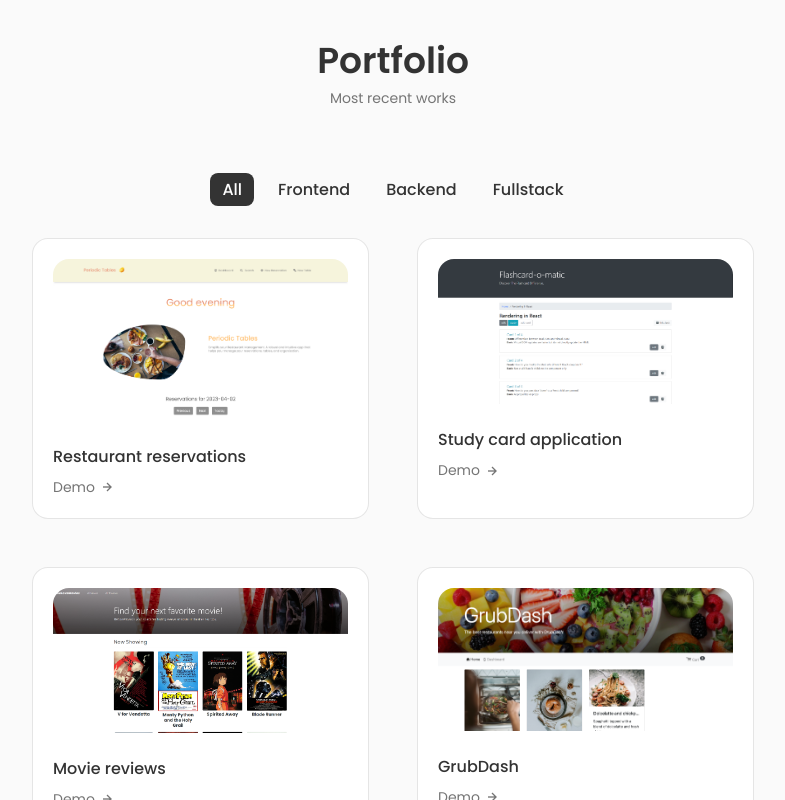
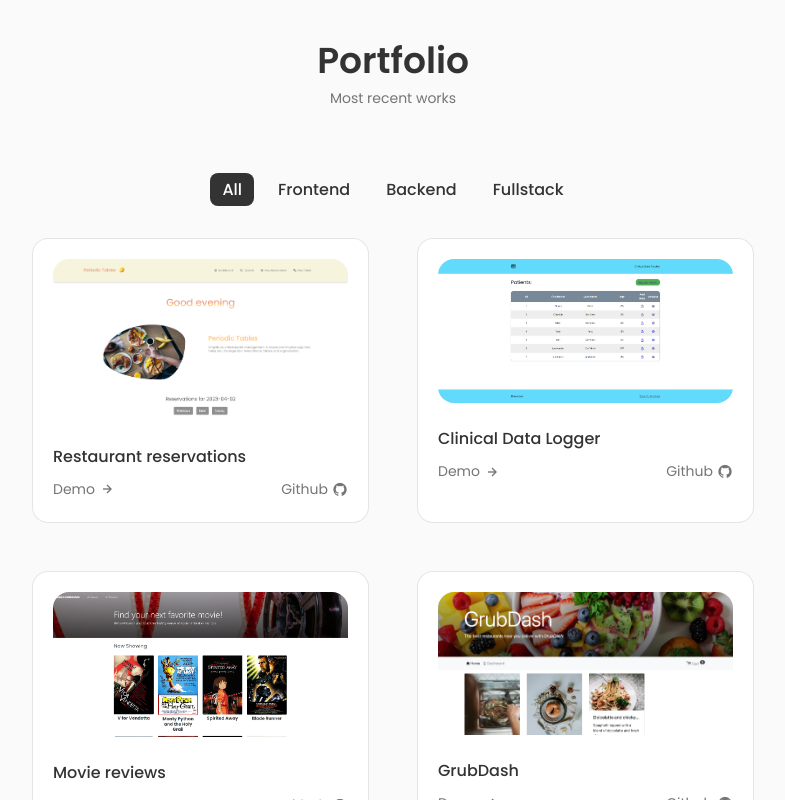
Before and after one commit to EthenThinkful/Portfolio, a React (Create React App) app: page / in a window 1280 px wide. Shown: the part 2000-2800 px from the top of the page, without its empty margins (247-1032 px from the left). Built offline with nearby package versions, Linux system fonts and the light colour scheme.

Commit message:
updated projects with github links and added new clinicals project

```diff
--- a/src/components/work/Data.jsx
+++ b/src/components/work/Data.jsx
@@ -1,7 +1,8 @@
 import Work1 from "../../assets/assets/restaurantReservations.png";
-import Work2 from "../../assets/assets/flashCardApp.png";
+import Work2 from "../../assets/assets/clinicals.PNG";
 import Work3 from "../../assets/assets/weLoveMovies.png";
 import Work4 from "../../assets/assets/grubDash.png";
+import Work5 from "../../assets/assets/flashCardApp.png";
 
 export const projectsData = [
     {
@@ -9,28 +10,39 @@ export const projectsData = [
         image: Work1,
         title: 'Restaurant reservations',
         category: 'fullstack',
-        url: 'https://periodictables.vercel.app/dashboard'
+        url: 'https://periodictables.vercel.app/dashboard',
+        url2: 'https://github.com/EthenThinkful/Restaurant-Reservation-App'
     },
     {
         id: 2,
         image: Work2,
-        title: 'Study card application',
-        category: 'frontend',
-        url: 'https://github.com/EthenThinkful/FlashCardApp'
+        title: 'Clinical Data Logger',
+        category: 'fullstack',
+        url: 'http://clinicaldataloggerfe.s3-website-us-east-1.amazonaws.com/',
+        url2: 'https://github.com/EthenThinkful/ClinicalDataLoggerBackend'
     },
     {
         id: 3,
         image: Work3,
         title: 'Movie reviews',
         category: 'backend',
-        url: 'https://we-love-movies-frontend-red.vercel.app/'
+        url: 'https://we-love-movies-frontend-red.vercel.app/',
+        url2: 'https://github.com/EthenThinkful/WeLoveMovies'
     },
     {
         id: 4,
         image: Work4,
         title: 'GrubDash',
-        category: 'fullstack',
-        url: 'https://grub-dash-front-end-tawny.vercel.app/'
+        category: 'backend',
+        url: 'https://grub-dash-front-end-tawny.vercel.app/',
+        url2: 'https://github.com/EthenThinkful/GrubDash'
+    },
+    {
+        id: 5,
+        image: Work5,
+        title: 'Study card application',
+        category: 'frontend',
+        url2: 'https://github.com/EthenThinkful/FlashCardApp'
     }
 ]
 
--- a/src/components/work/WorksItems.jsx
+++ b/src/components/work/WorksItems.jsx
@@ -5,10 +5,21 @@ const WorksItems = ({item}) => {
         <div className="work__card" key={item.id}>
             <img src={item.image} alt="" className="work__img"/>
             <h3 className="work__title">{item.title}</h3>
+            {item.id === 5 ? <a href={item.url2} className="work__button">
+                Github <i className="bx bx-right-arrow-alt work__button-icon">
+            </i>
+            </a> :
+            <div className="link__container">
             <a href={item.url} className="work__button">
-                Demo <i className="bx bx-right-arrow-alt work__button-icon">
-                </i>
-            </a>
+            Demo <i className="bx bx-right-arrow-alt work__button-icon">
+            </i>
+        </a>
+        <a href={item.url2} className="work__button">
+            Github <i className="uil uil-github work__button-icon"></i>
+        </a>
+        </div>
+
+        }
         </div>
     )
 }
--- a/src/components/work/work.css
+++ b/src/components/work/work.css
@@ -24,6 +24,11 @@
     grid-template-columns: repeat(2, max-content);
     gap: 3rem;
     justify-content: center;
+}
+
+.link__container {
+    display: flex;
+    justify-content: space-between;
 }
 
 .work__card {
```
Also changed, not shown: src/assets/assets/clinicals.PNG (added), 1 other file (tests, documents, lock files or other folders).
